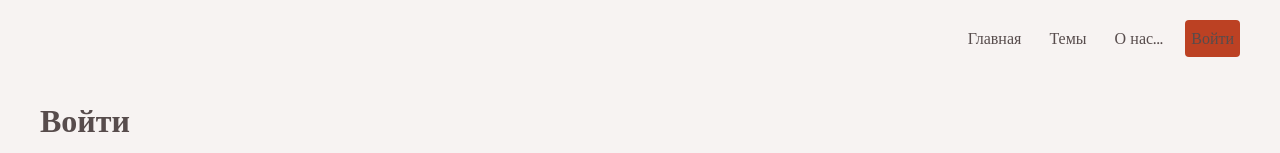
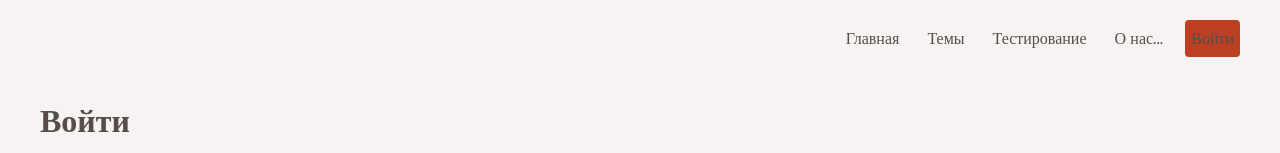
Before and after one commit to Kolamin/training-program, a React (Vite) app: page /login in a window 1280 px wide. Shown: the top 153 px of the page. Built offline with nearby package versions, Linux system fonts and the light colour scheme; no server answers.

Commit message:
add test page

```diff
--- a/src/App.jsx
+++ b/src/App.jsx
@@ -4,6 +4,7 @@ import { About } from "./pages/About";
 import { Home } from "./pages/Home";
 import LoginPage from "./pages/LoginPage";
 import ThemesPage from "./pages/ThemesPage";
+import TestsPage from "./pages/TestsPage";
 import "./styles/styles.css";
 import {
   createBrowserRouter,
@@ -20,6 +21,7 @@ const router = createBrowserRouter(
       <Route path="themes" element={<ThemesPage />} />
       <Route path="login" element={<LoginPage />} />
       <Route path="register" element={<RegisterPage />} />
+      <Route path="tests" element={<TestsPage />} />
     </Route>
   )
 );
--- a/src/layout/RootLayout.jsx
+++ b/src/layout/RootLayout.jsx
@@ -13,6 +13,7 @@ const RootLayout = () => {
         <nav>
           <NavLink to="/">Главная</NavLink>
           <NavLink to="themes">Темы</NavLink>
+          <NavLink to="tests">Тестирование</NavLink>
           <NavLink to="about">О нас...</NavLink>
           {!isAuth ? (
             <NavLink to="login">Войти</NavLink>
--- /dev/null
+++ b/src/pages/TestsPage.jsx
@@ -0,0 +1,7 @@
+import React from 'react'
+
+export default function TestsPage() {
+  return (
+    <div>TestsPage</div>
+  )
+}
```
